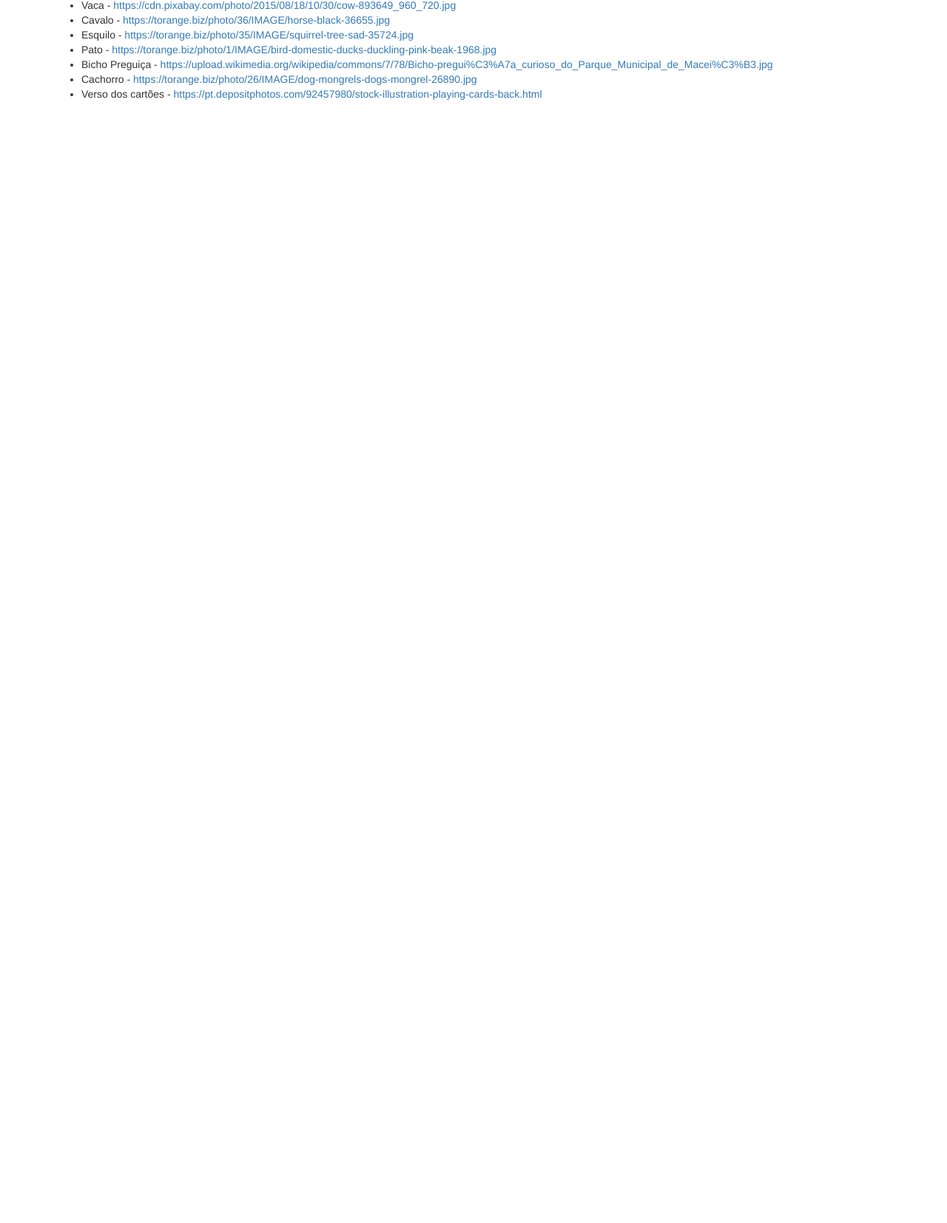
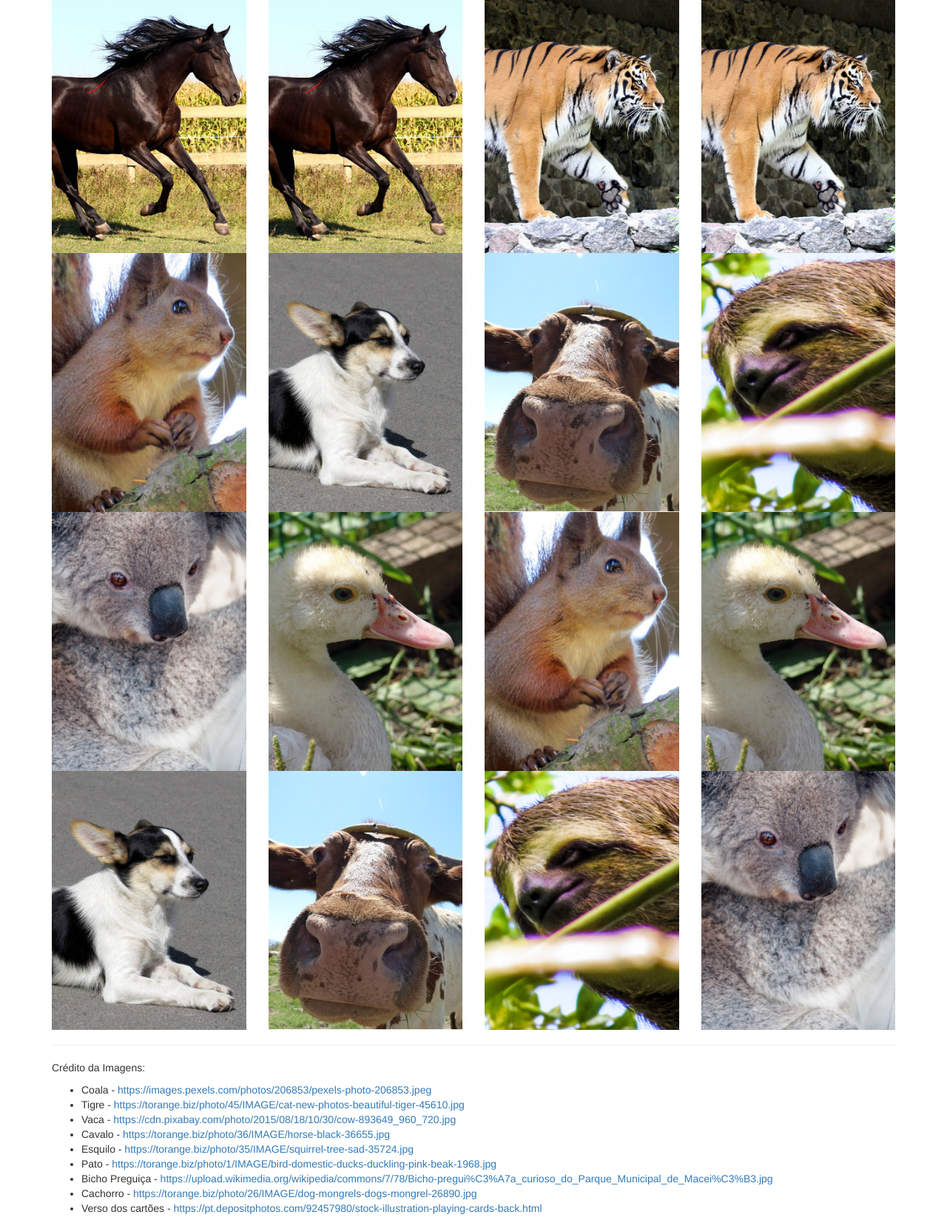
Before and after one commit to celsogodinho/jogodamemoria, a plain HTML site: page index.html in a window 1280 px wide. Shown: the part 78-1731 px from the top of the page at 74% size. Before the commit the page ends 800 px from the top, so only its background shows below. Drawn offline with Linux system fonts and the light colour scheme.

Commit message:
Carregamento das imagens

```diff
--- a/index.html
+++ b/index.html
@@ -14,11 +14,51 @@
         <header>
             <div class="row">
                 <div class="col-md-12">
+                    <h1>Jogo da Memória</h1>
+                </div>
             </div>
         </header>
 
         <main>
             <div class="row"> <!-- 1º linha-->
+                <div class="col-md-3">
+                    <picture>
+                            <figure>
+                                <img id="cartao00" class="img-responsive center-block" src="" alt="">
+                            </figure>
+                    </picture>
+                </div>
+                <div class="col-md-3">
+                    <picture>
+                            <figure>
+                                <img id="cartao01" class="img-responsive center-block" src="" alt="">
+                            </figure>
+                    </picture>
+                </div>
+                <div class="col-md-3">
+                    <picture>
+                            <figure>
+                                <img id="cartao02" class="img-responsive center-block" src="" alt="">
+                            </figure>
+                    </picture>
+                </div>
+                <div class="col-md-3">
+                    <picture>
+                            <figure>
+                                <img id="cartao03" class="img-responsive center-block" src="" alt="">
+                            </figure>
+                    </picture>
+                </div>
+            </div>
+
+            <div class="row"> <!-- 2º linha-->
+                <div class="col-md-3">
+                    <picture>
+                            <figure>
+                                <img id="cartao10" class="img-responsive center-block" src="" alt="">
+                            </figure>
+                    </picture>
+                </div>
                 <div class="col-md-3">
                     <picture>
                             <figure>
@@ -40,16 +80,16 @@
                             </figure>
                     </picture>
                 </div>
+            </div>
+
+            <div class="row"> <!-- 3º linha-->
                 <div class="col-md-3">
                     <picture>
                             <figure>
-                                <img id="cartao14" class="img-responsive center-block" src="" alt="">
+                                <img id="cartao20" class="img-responsive center-block" src="" alt="">
                             </figure>
                     </picture>
                 </div>
-            </div>
-
-            <div class="row"> <!-- 2º linha-->
                 <div class="col-md-3">
                     <picture>
                             <figure>
@@ -71,16 +111,16 @@
                             </figure>
                     </picture>
                 </div>
+            </div>
+
+            <div class="row"> <!-- 4º linha-->
                 <div class="col-md-3">
                     <picture>
                             <figure>
-                                <img id="cartao24" class="img-responsive center-block" src="" alt="">
+                                <img id="cartao30" class="img-responsive center-block" src="" alt="">
                             </figure>
                     </picture>
                 </div>
-            </div>
-
-            <div class="row"> <!-- 3º linha-->
                 <div class="col-md-3">
                     <picture>
                             <figure>
@@ -102,98 +142,62 @@
                             </figure>
                     </picture>
                 </div>
-                <div class="col-md-3">
-                    <picture>
-                            <figure>
-                                <img id="cartao34" class="img-responsive center-block" src="" alt="">
-                            </figure>
-                    </picture>
-                </div>
-            </div>
-
-            <div class="row"> <!-- 4º linha-->
-                <div class="col-md-3">
-                    <picture>
-                            <figure>
-                                <img id="cartao41" class="img-responsive center-block" src="" alt="">
-                            </figure>
-                    </picture>
-                </div>
-                <div class="col-md-3">
-                    <picture>
-                            <figure>
-                                <img id="cartao42" class="img-responsive center-block" src="" alt="">
-                            </figure>
-                    </picture>
-                </div>
-                <div class="col-md-3">
-                    <picture>
-                            <figure>
-                                <img id="cartao43" class="img-responsive center-block" src="" alt="">
-                            </figure>
-                    </picture>
-                </div>
-                <div class="col-md-3">
-                    <picture>
-                            <figure>
-                                <img id="cartao44" class="img-responsive center-block" src="" alt="">
-                            </figure>
-                    </picture>
-                </div>
             </div>
 
         </main>
 
         <footer>
+            <div class="row">
+                <div class="col-md-12">
+                    <hr>
+                </div>
+            </div>
+            <div class="row">
+                <div class="col-md-12">
                     <p>Crédito da Imagens:
                         <ul>
                             <li>
                                 Coala -
                                 <a href="https://images.pexels.com/photos/206853/pexels-photo-206853.jpeg" target="_blank">https://images.pexels.com/photos/206853/pexels-photo-206853.jpeg</a>
                             </li>
-
                             <li>
                                 Tigre -
                                 <a href="https://torange.biz/photo/45/IMAGE/cat-new-photos-beautiful-tiger-45610.jpg" target="_blank">https://torange.biz/photo/45/IMAGE/cat-new-photos-beautiful-tiger-45610.jpg</a>
                             </li>
-
                             <li>
                                 Vaca -
                                 <a href="https://cdn.pixabay.com/photo/2015/08/18/10/30/cow-893649_960_720.jpg" target="_blank">https://cdn.pixabay.com/photo/2015/08/18/10/30/cow-893649_960_720.jpg</a>
                             </li>
-
                             <li>
                                 Cavalo -
                                 <a href="https://torange.biz/photo/36/IMAGE/horse-black-36655.jpg" target="_blank">https://torange.biz/photo/36/IMAGE/horse-black-36655.jpg</a>
                             </li>
-
                             <li>
                                 Esquilo -
                                 <a href="https://torange.biz/photo/35/IMAGE/squirrel-tree-sad-35724.jpg" target="_blank">https://torange.biz/photo/35/IMAGE/squirrel-tree-sad-35724.jpg</a>
                             </li>
-
                             <li>
                                 Pato -
                                 <a href="https://torange.biz/photo/1/IMAGE/bird-domestic-ducks-duckling-pink-beak-1968.jpg" target="_blank">https://torange.biz/photo/1/IMAGE/bird-domestic-ducks-duckling-pink-beak-1968.jpg</a>
                             </li>
-
                             <li>
                                 Bicho Preguiça -
                                 <a href="https://upload.wikimedia.org/wikipedia/commons/7/78/Bicho-pregui%C3%A7a_curioso_do_Parque_Municipal_de_Macei%C3%B3.jpg" target="_blank">https://upload.wikimedia.org/wikipedia/commons/7/78/Bicho-pregui%C3%A7a_curioso_do_Parque_Municipal_de_Macei%C3%B3.jpg</a>
                             </li>
-
                             <li>
                                 Cachorro -
                                 <a href="https://torange.biz/photo/26/IMAGE/dog-mongrels-dogs-mongrel-26890.jpg" target="_blank">https://torange.biz/photo/26/IMAGE/dog-mongrels-dogs-mongrel-26890.jpg</a>
                             </li>
-
                             <li>
                                 Verso dos cartões -
                                 <a href="https://pt.depositphotos.com/92457980/stock-illustration-playing-cards-back.html">https://pt.depositphotos.com/92457980/stock-illustration-playing-cards-back.html</a>
                             </li>
                         </ul>
                     </p>
+                </div>
+            </div>
         </footer>
     </div>
+    <script type="text/javascript" src="js/main.js"></script>
 </body>
 </html>
--- a/js/main.js
+++ b/js/main.js
@@ -0,0 +1,40 @@
+function obtemImagem(imagens){
+    // Quantidade de nomes de imagens contidas no array
+    var num_imagens = imagens.length;
+    // Obtem uma posição aleatória no array de imagens
+    var pos = Math.floor(Math.random() * num_imagens);
+    // Guarda a imagem a ser retornada
+    var img = imagens[pos];
+    // Remove o nome da imagem do array
+    imagens.splice(pos, 1);
+
+    return img;
+}
+
+var img_verso = "verso.jpg";
+
+var imgs_cartoes = [
+    "cachorro.jpg", "cavalo.jpg", "coala.jpg",  "esquilo.jpg",
+    "pato.jpg", "preguica.jpg",  "tigre.jpg",  "vaca.jpg",
+    "cachorro.jpg", "cavalo.jpg", "coala.jpg", "esquilo.jpg",
+    "pato.jpg", "preguica.jpg",  "tigre.jpg",  "vaca.jpg",
+];
+
+var tabuleiro = [];
+
+for (i=0; i < 4; i++){
+    for(j=0; j<4; j++){
+        // Monta o id da img do cartao
+        let id_cartao = 'cartao' + i + j;
+        // Obtem o caminho da imagem
+        let path_img = 'img/' + obtemImagem(imgs_cartoes);
+        console.log(id_cartao);
+        console.log(path_img);
+        // Seta o array como os paramentros do cartão
+        /*
+        tabuleiro[i][j] = {
+            'path_img' : path_img,
+        };*/
+        document.getElementById(id_cartao).src = path_img;
+    }
+}
```
Lines whose indentation alone changed are shown as unchanged.
